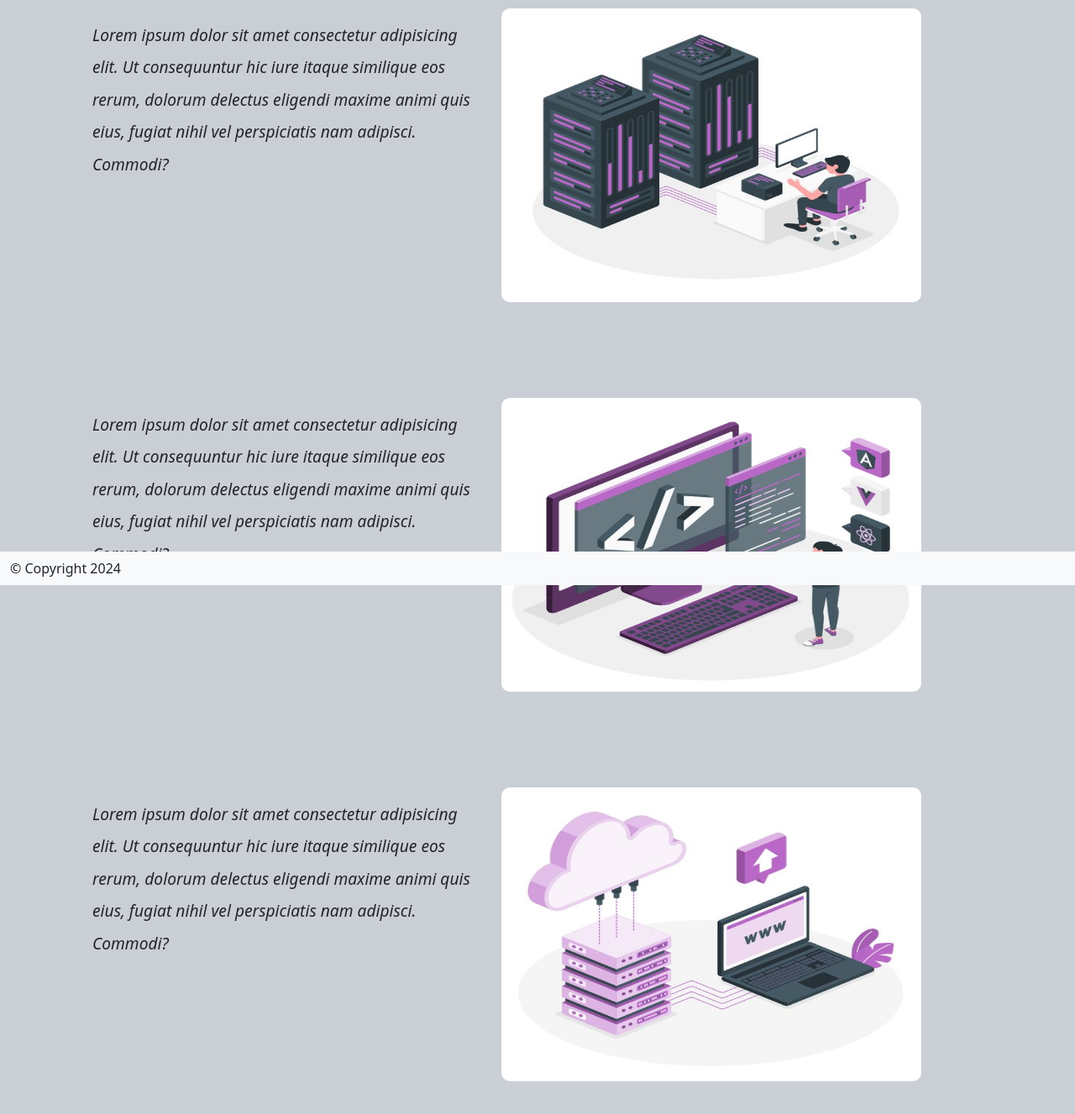
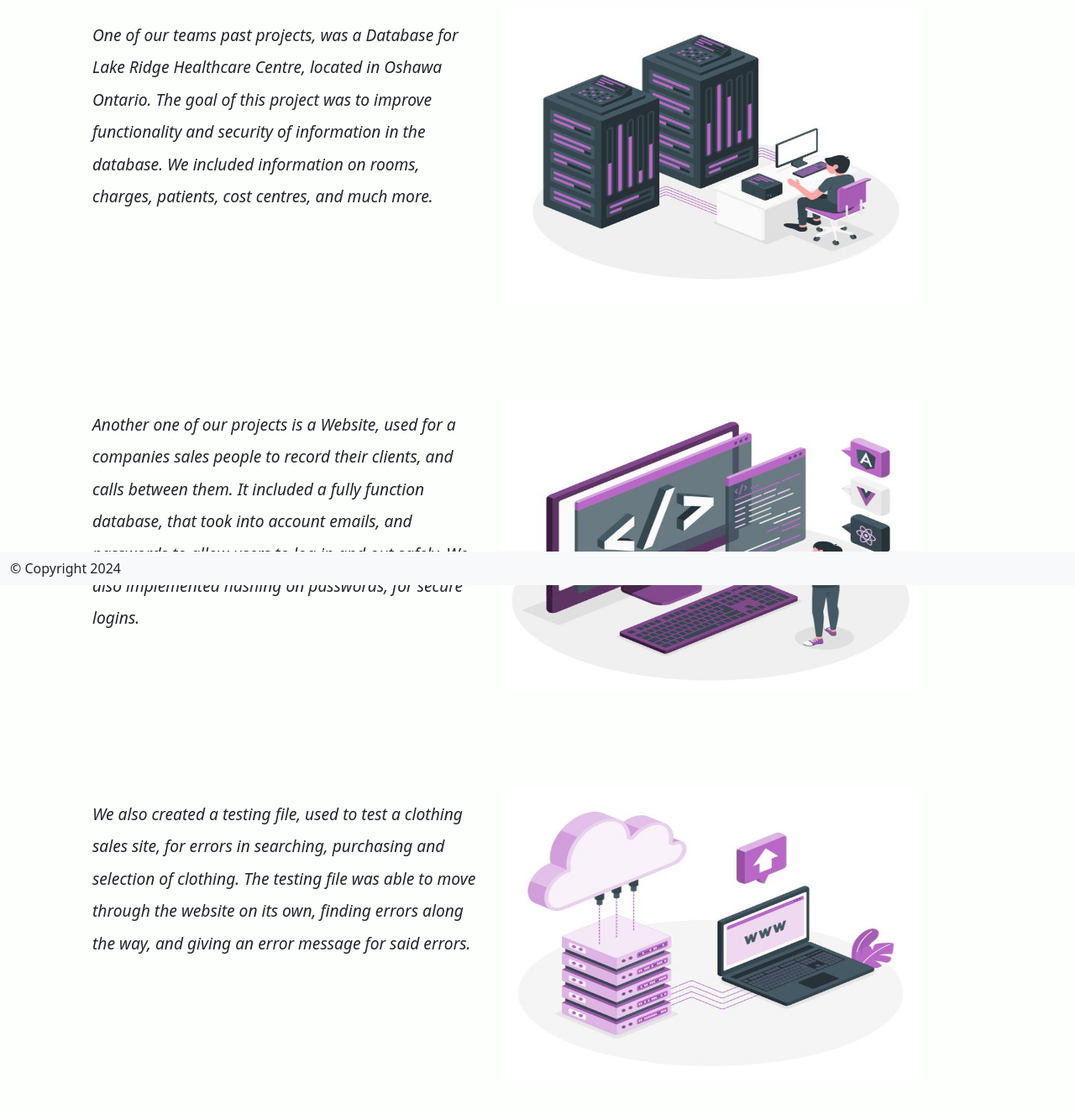
Before and after one commit to yashvi9705/inft2202-Labs, a website: page Lab1/products.html in a window 1280 px wide. Shown: the part 103-1430 px from the top of the page at 84% size. Drawn offline with nearby package versions, Linux system fonts and the light colour scheme.

Commit message:
Made changes to products
Added post products our group has made.

```diff
--- a/Lab1/products.html
+++ b/Lab1/products.html
@@ -22,27 +22,30 @@ Date: February 1st, 2024
 <body>
     <navbar-component></navbar-component>
     <div class="products">
-        <p>Lorem ipsum dolor sit amet consectetur adipisicing elit.
-            Ut consequuntur hic iure itaque similique eos rerum,
-            dolorum delectus eligendi maxime animi quis eius, fugiat
-            nihil vel perspiciatis nam adipisci. Commodi?</p>
+        <p>One of our teams past projects, was a Database for Lake Ridge Healthcare Centre,
+             located in Oshawa Ontario. The goal of this project was to improve functionality and security
+             of information in the database. We included information on rooms, charges, patients, cost centres, and much more.
+        </p>
         <img src="images/Database.jpg" alt="Database">
         <!--image src 'https://www.pinterest.ca/pin/588704982569774273/'-->
 
     </div>
     <div class="products">
-        <p>Lorem ipsum dolor sit amet consectetur adipisicing elit.
-            Ut consequuntur hic iure itaque similique eos rerum,
-            dolorum delectus eligendi maxime animi quis eius, fugiat
-            nihil vel perspiciatis nam adipisci. Commodi?</p>
+        <p>Another one of our projects is a Website, used for a companies sales people to
+            record their clients, and calls between them. It included a fully function database,
+            that took into account emails, and passwords to allow users to log in and out safely. We
+            also implemented hashing on passwords, for secure logins.
+        </p>
         <img src="images/webpage.jpg" alt="Webpage">
 
     </div>
     <div class="products">
-        <p>Lorem ipsum dolor sit amet consectetur adipisicing elit.
-            Ut consequuntur hic iure itaque similique eos rerum,
-            dolorum delectus eligendi maxime animi quis eius, fugiat
-            nihil vel perspiciatis nam adipisci. Commodi?</p>
+        <p>We also created a testing file, used to test a clothing sales site, for errors
+            in searching, purchasing and selection of
+            clothing. The testing file was able to move through the website
+            on its own, finding errors along the way,
+            and giving an error message for said errors.
+        </p>
         <img src="images/webpage2.jpg" alt="Webpage2">
 
     </div>
--- a/Lab1/styles/app.css
+++ b/Lab1/styles/app.css
@@ -8,7 +8,7 @@ Date: February 1st, 2024
 */
 
 body{
-    background-color:#CACFD6;
+    background-color:#FDFFFC;
 }
 .about-us {
     font-family: Arial, Helvetica, sans-serif;
@@ -28,7 +28,7 @@ body.index {
 .home-container {
     align-items: flex-start;
     max-width: 800px;
-    margin: 0px 40px 20px auto;
+    margin: 0px 40px 20px 700px;
     padding: 10px;
     display: flex;
     flex-direction: column;
```
